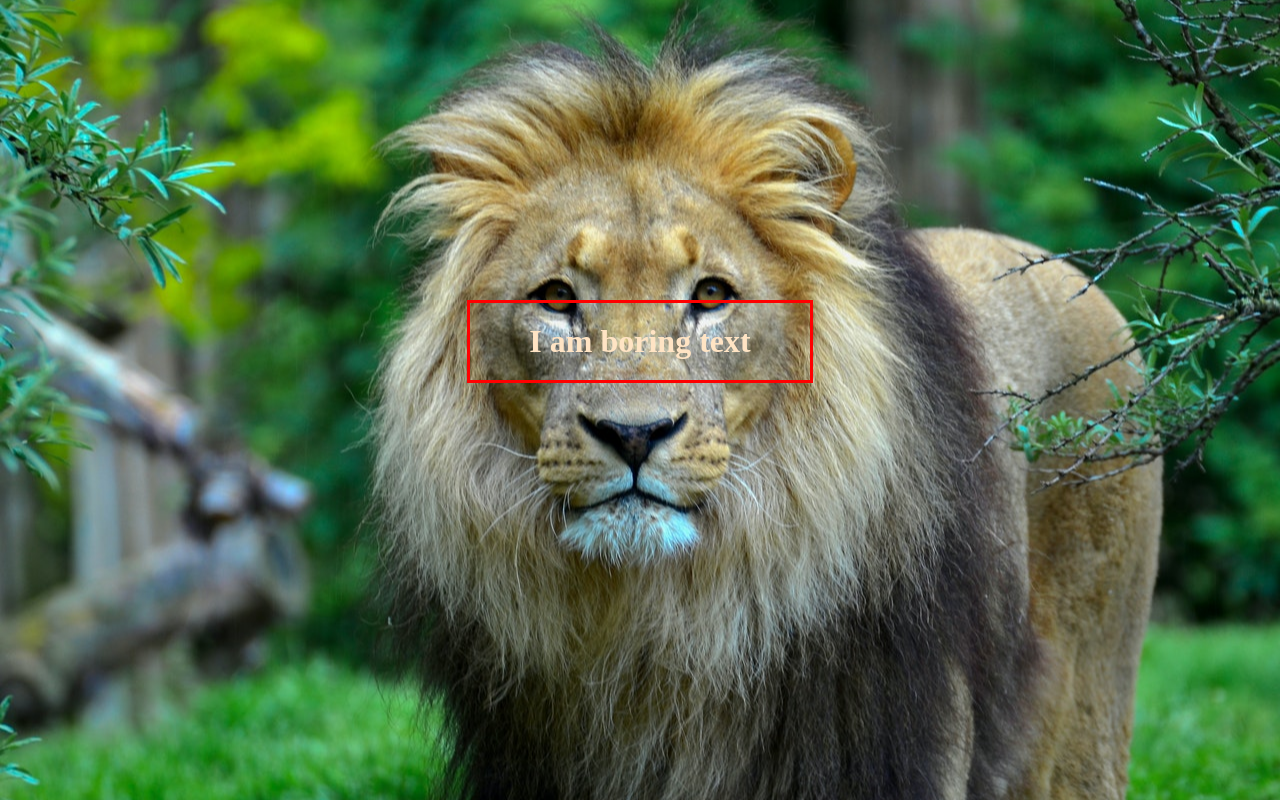
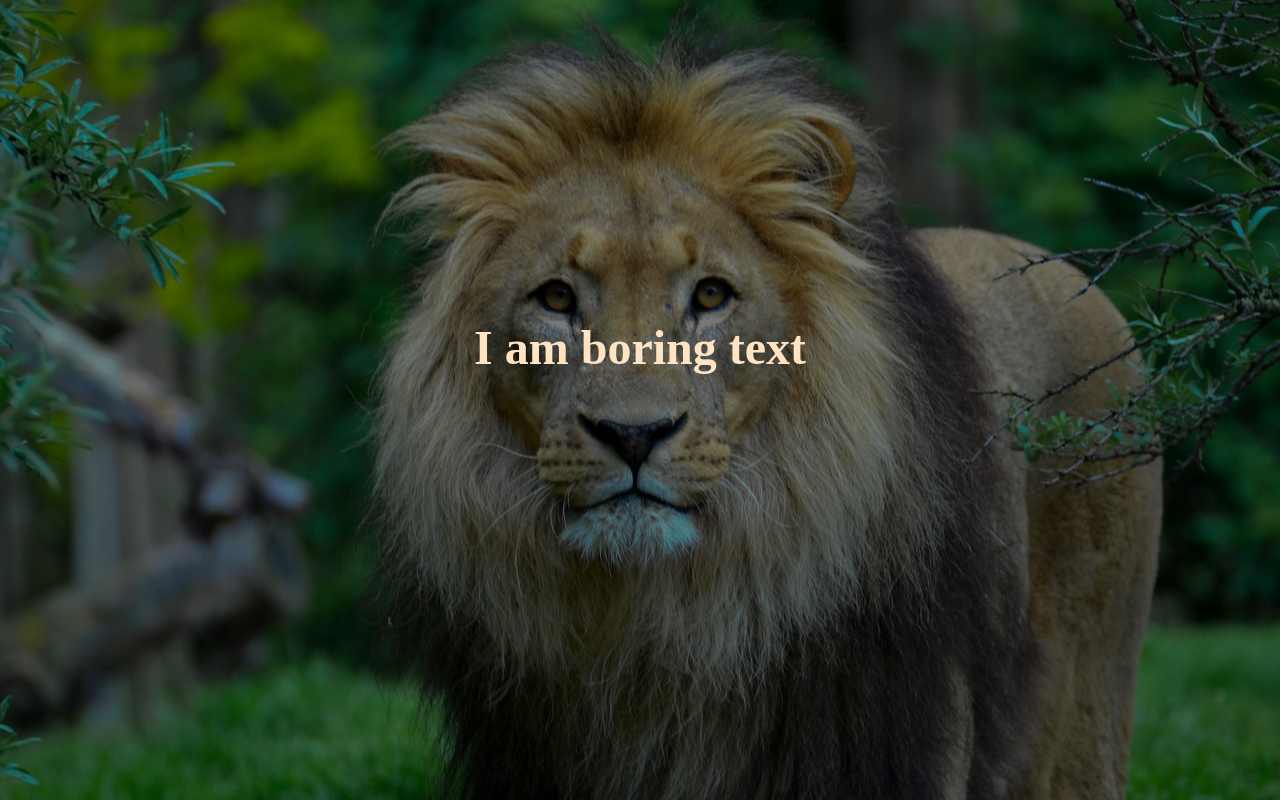
Before and after one commit to Khumendra/Front-End, a plain HTML site: page css/02-box-model/index.html in a window 1280 px wide. Drawn offline with Linux system fonts and the light colour scheme.

Commit message:
Update style.css

```diff
--- a/css/02-box-model/css/style.css
+++ b/css/02-box-model/css/style.css
@@ -3,17 +3,27 @@ body {
   /* background: linear-gradient(rgba(0, 0, 0, 0.5), rgba(0, 0, 0, 0.5)),
     url("../images/lion.jpg") no-repeat center fixed; */
 
-  background: url("../images/lion.jpg") no-repeat center center fixed;
+  background: linear-gradient(rgba(0, 0, 0, 0.5), rgba(0, 0, 0, 0.5)),
+    url("../images/lion.jpg") no-repeat center center fixed;
   background-size: cover;
+}
+
+div{
+  background-color: #27d9e7;
+}
+
+i{
+  color: #000ff0;
 }
 
 h1 {
   color: bisque;
   text-align: center;
-  border: 3px solid #ff0000;
 
-  width: 300px;
+  width: 500px;
   padding: 20px;
   margin: 0 auto;
   margin-top: 300px;
+  font-family: "Merriweather", serif;
+  font-size: 3em;
 }
```
